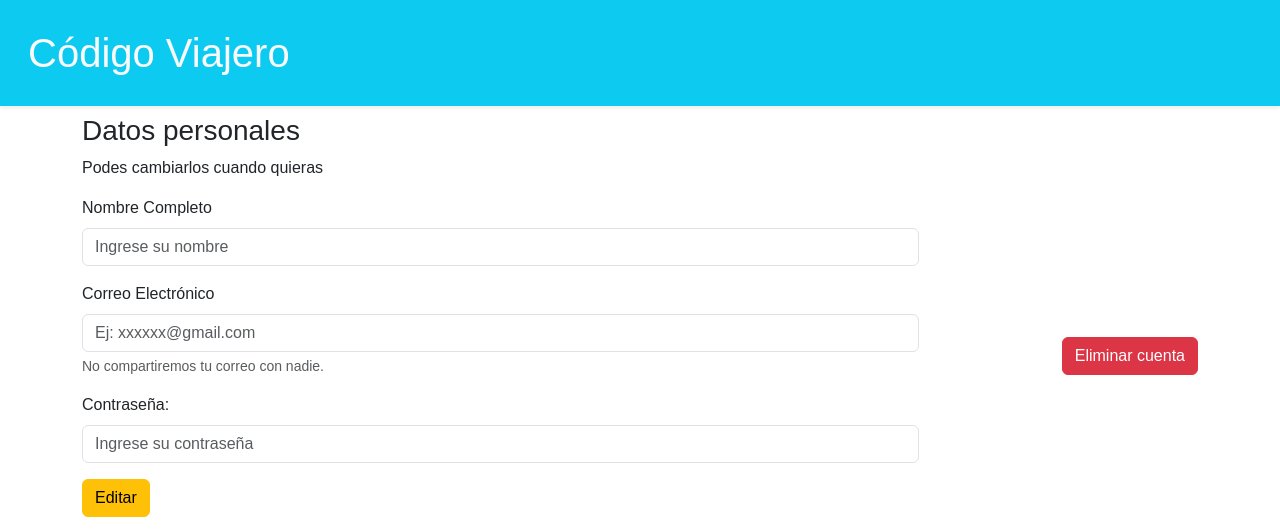
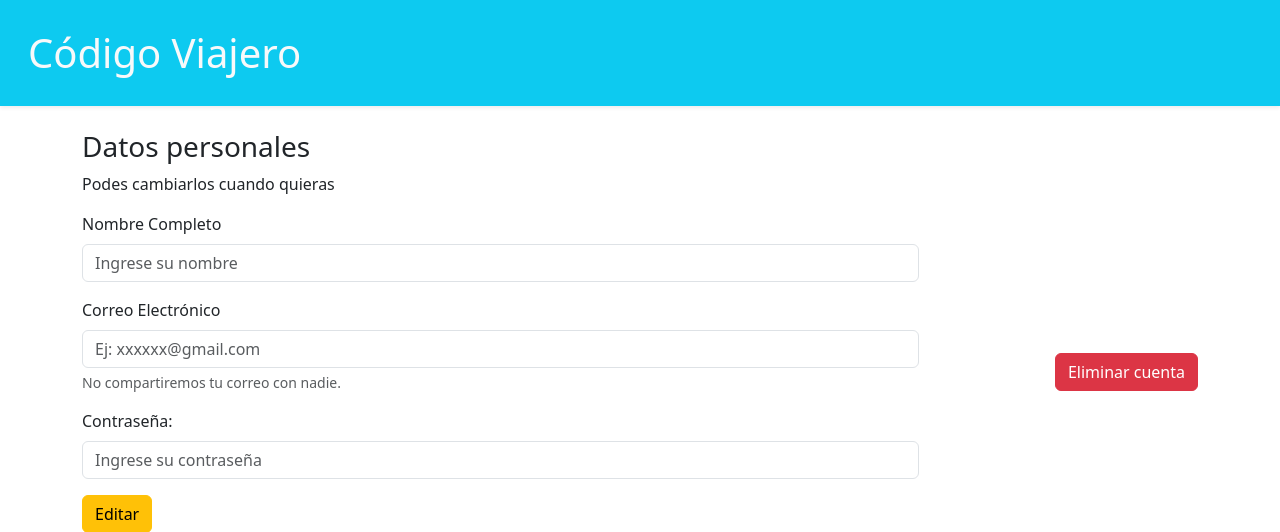
Before and after one commit to gisela-zajic/ids-codigo-viajero, a Flask app: template templates/dashboard/dashboard.html in a window 1280 px wide. Shown: the top 532 px of the page. Run offline with Flask 3, Linux system fonts and the light colour scheme; the template is opened without the code that fills it, so the values that code supplies are empty.

Commit message:
Using flask to link frontend with backend
- Changes on format of dashboard frontend

```diff
--- a/templates/dashboard/dashboard.html
+++ b/templates/dashboard/dashboard.html
@@ -8,7 +8,6 @@
           rel="stylesheet"
           integrity="sha384-QWTKZyjpPEjISv5WaRU9OFeRpok6YctnYmDr5pNlyT2bRjXh0JMhjY6hW+ALEwIH"
           crossorigin="anonymous">
-    <link href="css/styles.css" rel="stylesheet">
 </head>
 <body>
 <header class="container-fluid bg-info shadow-sm p-lg-3 mb-2">
@@ -23,7 +22,7 @@
     </nav>
 </header>
 <div class="container">
-    <h2 class="h3">Datos personales</h2>
+    <h2 class="h3 mt-4">Datos personales</h2>
     <p>Podes cambiarlos cuando quieras</p>
     <div class="row g-4 mb-4" id="datos">
         <div class="d-flex justify-content-between align-items-center w-100">
```
